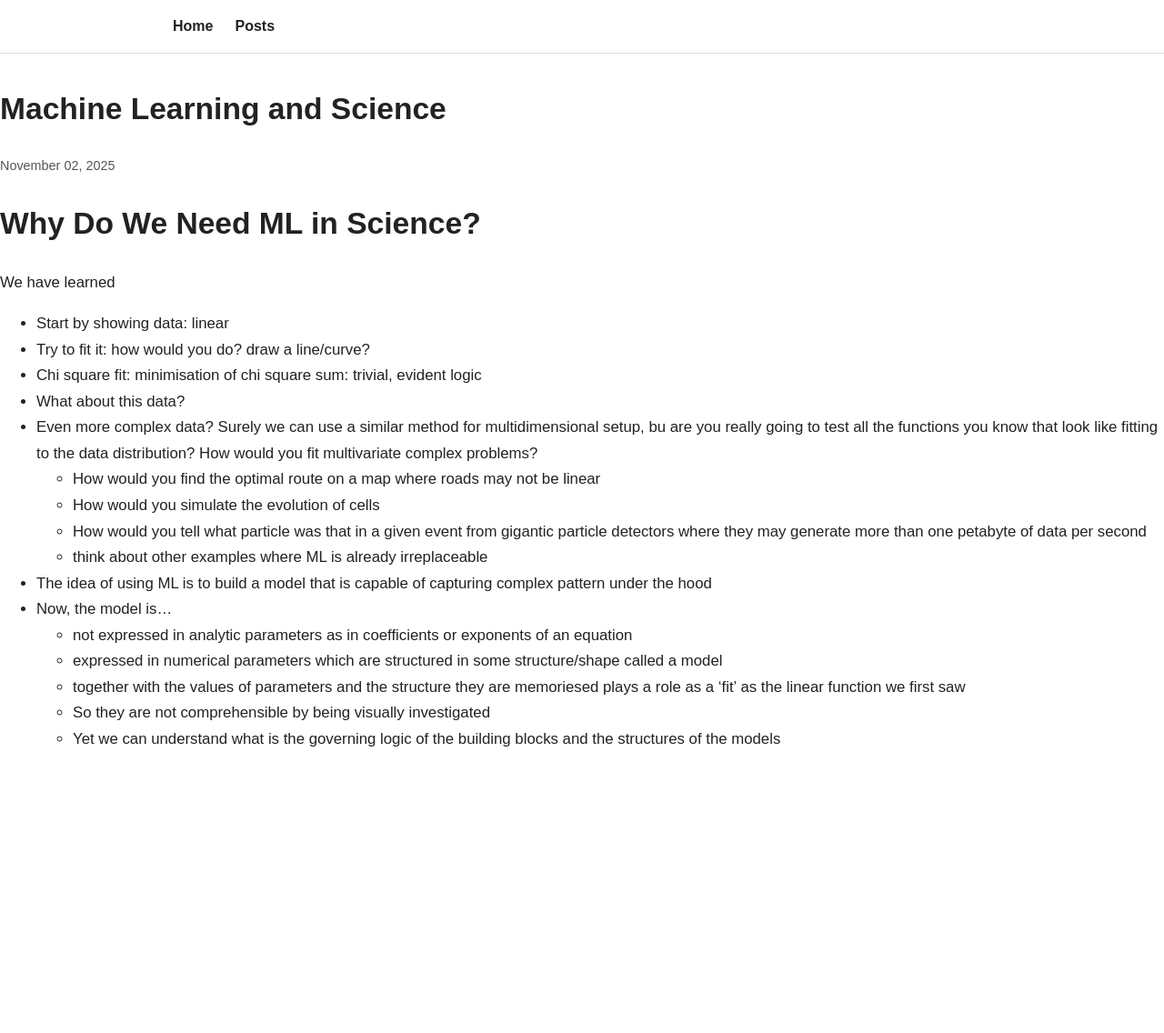
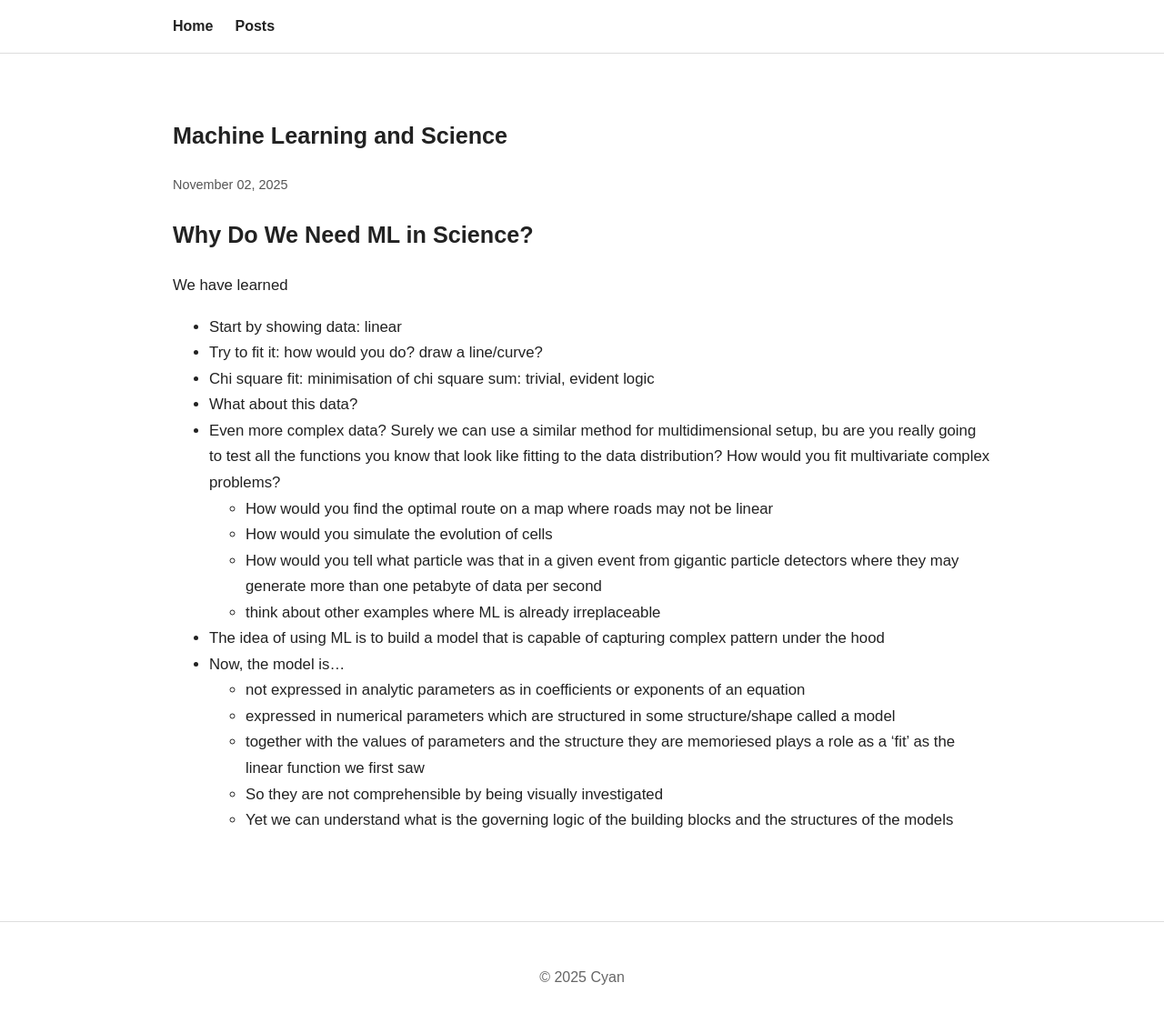
Before and after one commit to KUcyans/KUcyans.github.io, a Jekyll site: the page built from posts/ML_and_science.md, in a window 1280 px wide. Shown: the whole page at 91% size. Built offline with Jekyll 4.4.1, drawn with Linux system fonts in a browser that asks for light colours; before the commit the page ends 900 px from its top, so only the background shows below that.

Commit message:
layout for post changed to accept the css style for post margins

```diff
--- a/_layouts/post.html
+++ b/_layouts/post.html
@@ -5,6 +5,7 @@
   <title>{{ page.title }}</title>
   <link rel="stylesheet" href="/assets/css/style.css">
   <link rel="icon" href="/assets/img/cyan_icon.png" type="image/png">
+
   <!-- MathJax for LaTeX rendering -->
   <script>
     window.MathJax = {
@@ -28,11 +29,21 @@
   </nav>
 </header>
 
-<main class="post-content">
-  <h1>{{ page.title }}</h1>
-  <p class="date">{{ page.date | date: "%B %d, %Y" }}</p>
-  {{ content }}
+<!-- ✔ Add the wrapper expected by your CSS -->
+<main class="post-container">
+  <article class="post-content">
+
+    <h1>{{ page.title }}</h1>
+    <p class="date">{{ page.date | date: "%B %d, %Y" }}</p>
+
+    {{ content }}
+
+  </article>
 </main>
+
+<footer class="site-footer">
+  <p>© 2025 Cyan</p>
+</footer>
 
 </body>
 </html>
```
